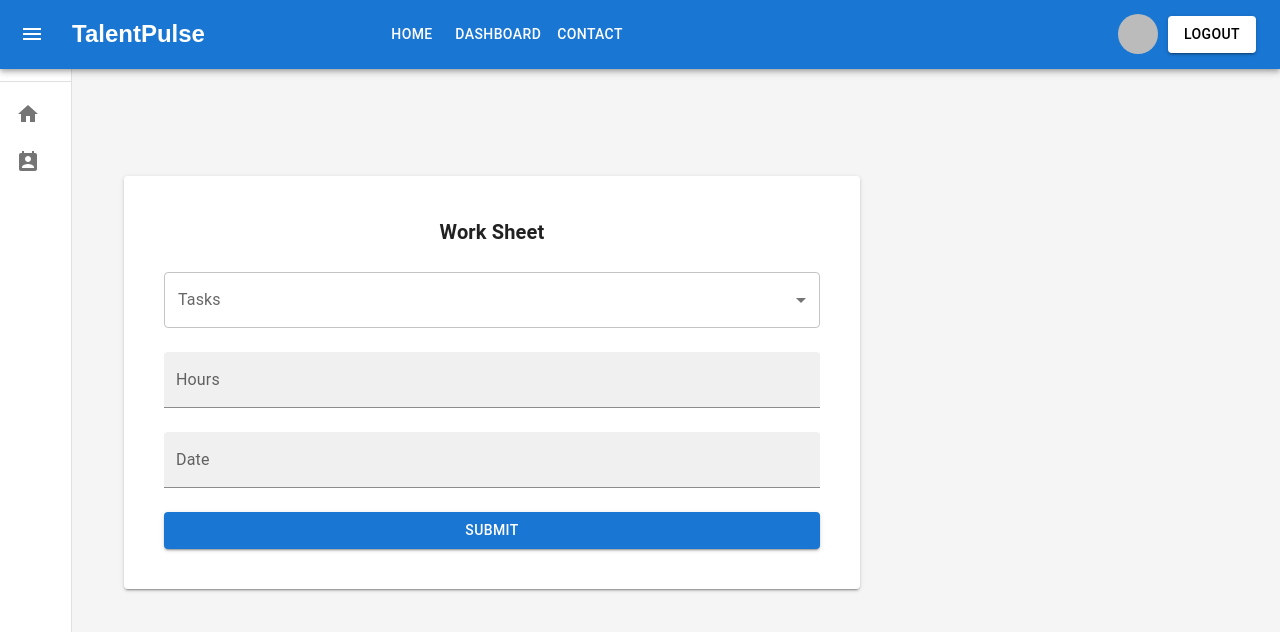
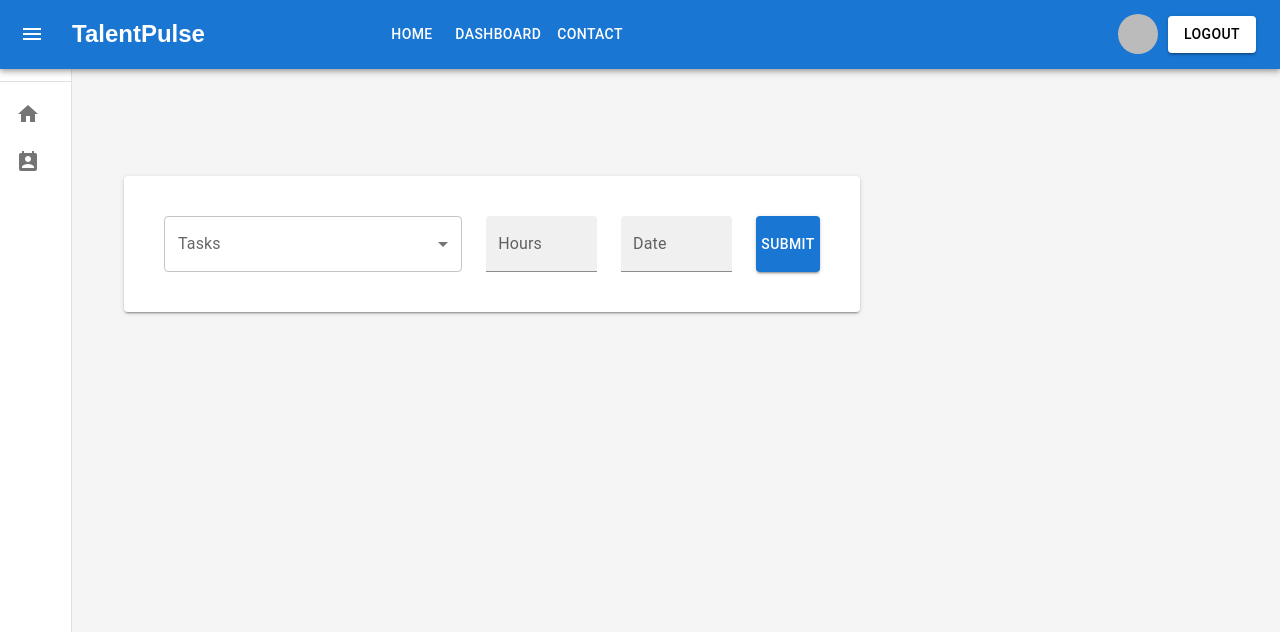
Before and after one commit to Nazmul1582/employee-management-client, a React (Vite) app: page /dashboard/work-sheet in a window 1280 px wide. Shown: the top 632 px of the page. Built offline with nearby package versions, Linux system fonts and the light colour scheme; no server answers; sample sign-in values are in the browser's storage; what react-swipeable-views-utils would draw is missing.

Commit message:
modified form

```diff
--- a/src/pages/Dashboard/WorkSheet/WorkSheet.jsx
+++ b/src/pages/Dashboard/WorkSheet/WorkSheet.jsx
@@ -8,7 +8,6 @@ import {
   Paper,
   Select,
   TextField,
-  Typography,
 } from "@mui/material";
 
 const WorkSheet = () => {
@@ -22,14 +21,10 @@ const WorkSheet = () => {
             sx={{
               padding: 5,
               display: "flex",
-              flexDirection: "column",
               gap: 3,
               mx: "auto",
             }}
           >
-            <Typography variant="h6" fontWeight={600} textAlign="center">
-              Work Sheet
-            </Typography>
             <FormControl fullWidth>
               <InputLabel id="demo-simple-select-label">Tasks</InputLabel>
               <Select
```
